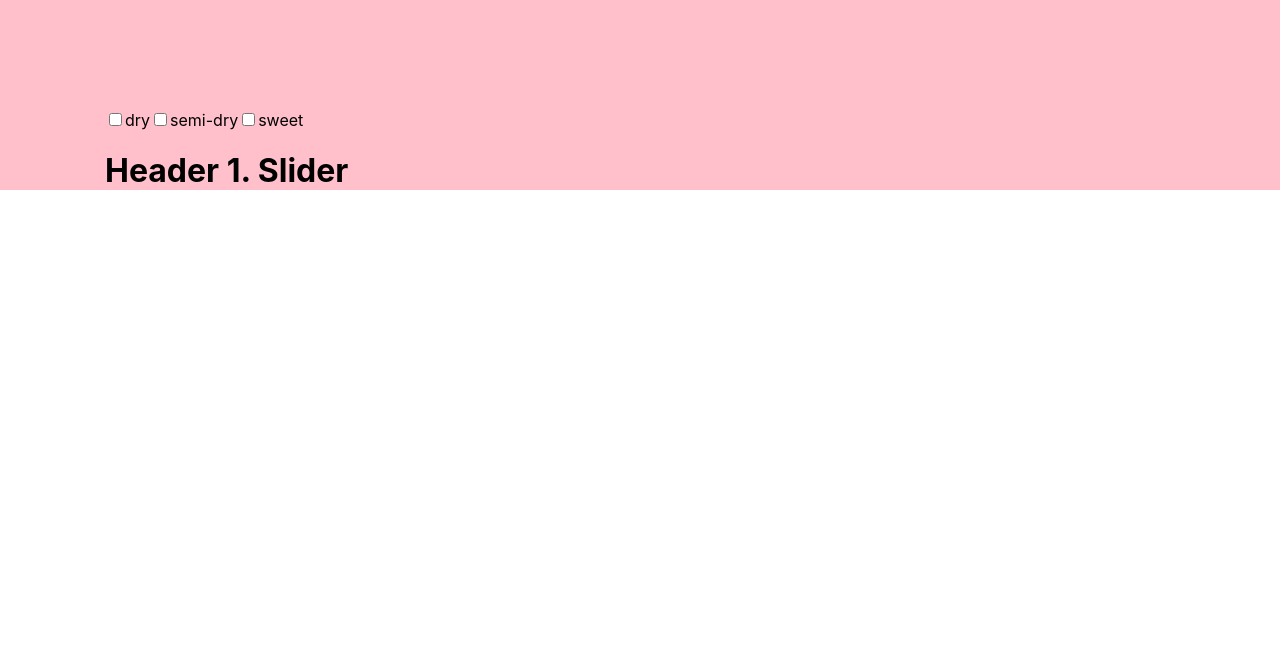
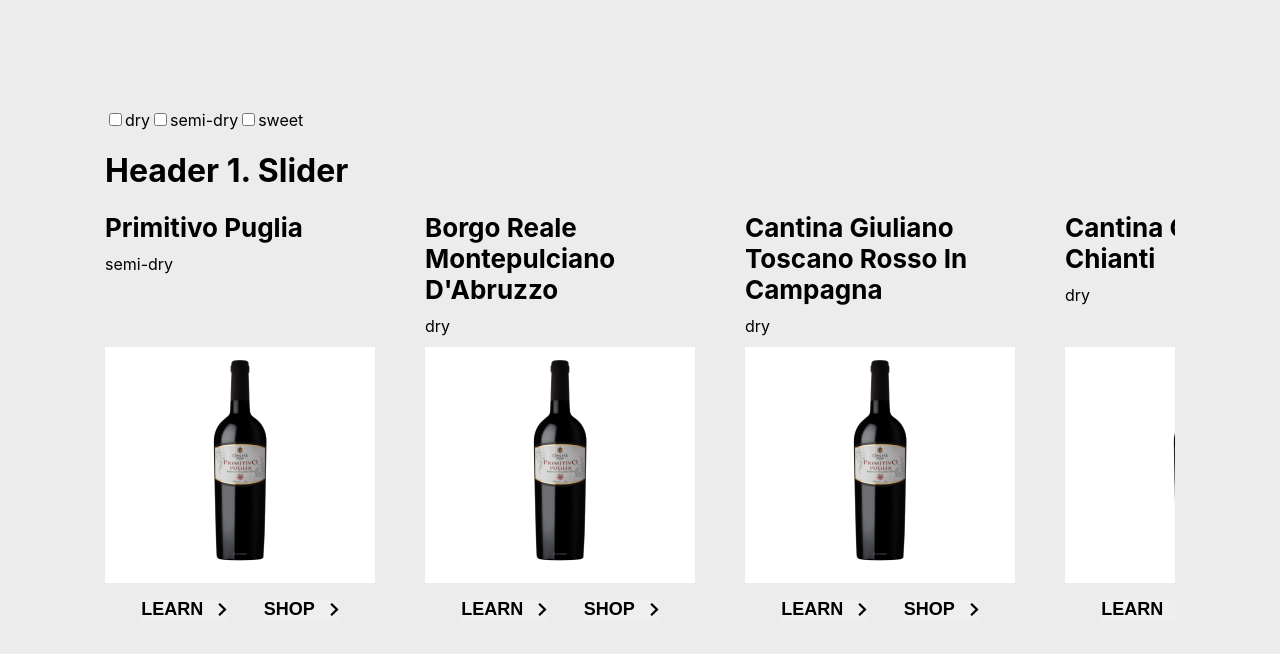
Before and after one commit to matveyprupas/fe-test-task, a React (Create React App) app: page / in a window 1280 px wide. Shown: the top 654 px of the page. Built offline with nearby package versions, Linux system fonts and the light colour scheme.

Commit message:
feat: add SliderItem and styles

```diff
--- a/src/App.css
+++ b/src/App.css
@@ -4,9 +4,9 @@
 }
 
 .app_container {
-  background-color: pink;
+  /* background-color: pink; */
   box-sizing: border-box;
-  padding: 110px 105px 0;
+  padding: 110px 105px 200px;
   margin: auto;
   max-width: 1440px;
 }
--- /dev/null
+++ b/src/assets/list.json
@@ -0,0 +1,37 @@
+[
+  {
+    "id": "1",
+    "name": "Primitivo Puglia",
+    "type": "semi-dry"
+  },
+  {
+    "id": "2",
+    "name": "Borgo Reale Montepulciano D'Abruzzo",
+    "type": "dry"
+  },
+  {
+    "id": "3",
+    "name": "Cantina Giuliano Toscano Rosso In Campagna",
+    "type": "dry"
+  },
+  {
+    "id": "4",
+    "name": "Cantina Giuliano Chianti",
+    "type": "dry"
+  },
+  {
+    "id": "5",
+    "name": "Cantina Giuliano Costa Toscana Red",
+    "type": "dry"
+  },
+  {
+    "id": "6",
+    "name": "Epokale 2013 – Cantina Tramin",
+    "type": "sweet"
+  },
+  {
+    "id": "7",
+    "name": "Primitivo di Manduria Dolce Naturale ‘Es Più Sole’ 2017",
+    "type": "sweet"
+  }
+]
--- /dev/null
+++ b/src/components/Button/Button.css
@@ -0,0 +1,14 @@
+.button {
+    margin: 0;
+    padding: 0;
+    border: 0;
+    display: flex;
+    gap: 15px;
+    align-items: center;
+    font-size: 18px;
+    font-weight: 600;
+}
+
+.button:hover {
+    cursor: pointer;
+}
--- /dev/null
+++ b/src/components/Button/Button.tsx
@@ -0,0 +1,18 @@
+import './Button.css';
+import { ReactElement } from "react";
+
+interface ButtonProps {
+  text: string,
+  onClick?: () => void
+}
+
+export const Button = ({text, onClick}: ButtonProps): ReactElement => {
+    return (
+      <button onClick={onClick} className='button'>
+        {text.toUpperCase()}
+        <svg width="9" height="13" viewBox="0 0 9 13" fill="none" xmlns="http://www.w3.org/2000/svg">
+          <path d="M1.89695 -4.76837e-07L0.328201 1.5275L5.42386 6.5L0.328201 11.4725L1.89695 13L8.57248 6.5L1.89695 -4.76837e-07Z" fill="black"/>
+        </svg>
+      </button>
+    );
+  }
--- /dev/null
+++ b/src/components/Button/index.ts
@@ -0,0 +1 @@
+export * from './Button';
--- a/src/components/Filters/Filters.tsx
+++ b/src/components/Filters/Filters.tsx
@@ -1,15 +1,14 @@
 import { ReactElement } from "react";
-import { useParams } from "react-router-dom";
 
 export const Filters = (): ReactElement => {
     return (
-      <form>
+      <div>
         <input type='checkbox' id="dry" name="dry"/>
         <label htmlFor="dry">dry</label>
         <input type='checkbox' id="semi-dry" name="semi-dry"/>
         <label htmlFor="semi-dry">semi-dry</label>
         <input type='checkbox' id="sweet" name="sweet"/>
         <label htmlFor="sweet">sweet</label>
-      </form>
+      </div>
     );
   }
--- /dev/null
+++ b/src/components/Slider/Slider.css
@@ -0,0 +1,6 @@
+.slider_wrapper {
+    display: flex;
+    align-items: stretch;
+    overflow: hidden;
+    gap: 50px;
+}
--- a/src/components/Slider/Slider.tsx
+++ b/src/components/Slider/Slider.tsx
@@ -1,7 +1,17 @@
-import { ReactElement } from "react";
+import './Slider.css';
+import { ReactElement, useState } from "react";
+import list from '../../assets/list.json'
+import { SliderItem } from "../SliderItem";
 
 export const Slider = (): ReactElement => {
+    // console.log(list);
+    const [vineList, setVineList] = useState(list)
     return (
-      <h1>Header 1. Slider</h1>
+        <>
+            <h1>Header 1. Slider</h1>
+            <div className="slider_wrapper">
+                {vineList.map(el => <SliderItem key={el.id} id={el.id} name={el.name} type={el.type} />)}
+            </div>
+        </>
     );
   }
--- /dev/null
+++ b/src/components/SliderItem/SliderItem.css
@@ -0,0 +1,32 @@
+.slider-item_container {
+    display: flex;
+    flex-direction: column;
+    justify-content: space-between;
+    background-color: #EDECEC;
+    min-width: 270px;
+    width: auto;
+}
+
+.slider-item_description {
+    margin: 0 0 11px;
+}
+
+.slider-item_header {
+    margin: 0 0 11px;
+    font-size: 26px;
+    font-weight: 600px;
+}
+
+.slider-item_image {
+    display: flex;
+    align-items: center;
+    justify-content: center;
+    background-color: #fff;
+    padding: 10px 0 20px;
+}
+
+.slider-item_buttons {
+    display: flex;
+    justify-content: space-evenly;
+    margin-top: 16px;
+}
--- /dev/null
+++ b/src/components/SliderItem/SliderItem.tsx
@@ -0,0 +1,31 @@
+import './SliderItem.css';
+import { ReactElement } from "react";
+
+import vino1 from '../../assets/vino-1.png';
+import { Button } from '../Button';
+
+export interface SliderItemInterface {
+  id: string,
+  name: string,
+  type: string
+}
+
+export const SliderItem = ({id, name, type}: SliderItemInterface): ReactElement => {
+    return (
+      <div className='slider-item_container'>
+        <div className='slider-item_description'>
+          <h3 className='slider-item_header'>{name}</h3>
+          <span>{type}</span>
+        </div>
+        <div className='slider-item_content'>
+          <div className='slider-item_image'>
+            <img src={vino1} alt='vino' />
+          </div>
+          <div className='slider-item_buttons'>
+            <Button text='Learn' onClick={()=> console.log('Learn Clicked')} />
+            <Button text='Shop' onClick={()=> console.log('Shop Clicked')} />
+          </div>
+        </div>
+      </div>
+    );
+  }
--- /dev/null
+++ b/src/components/SliderItem/index.ts
@@ -0,0 +1 @@
+export * from './SliderItem';
```
